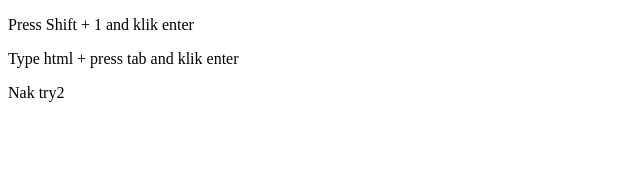
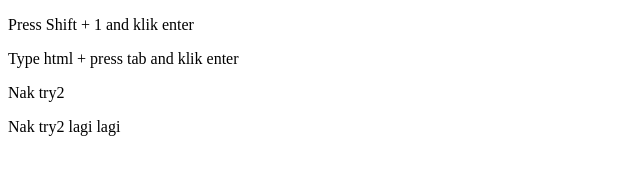
Before and after one commit to mumtaz1987/mumtaz, a plain HTML site: page index2.html in a window 1280 px wide. Shown: the whole page, without its empty margins (0-640 px from the left). Drawn offline with Linux system fonts and the light colour scheme.

Commit message:
update lagi lagi

```diff
--- a/index2.html
+++ b/index2.html
@@ -10,5 +10,6 @@
     <p>Press Shift + 1 and klik enter
     <p>Type html + press tab and klik enter
     <p>Nak try2
+    <p>Nak try2 lagi lagi
 </body>
 </html>
```
